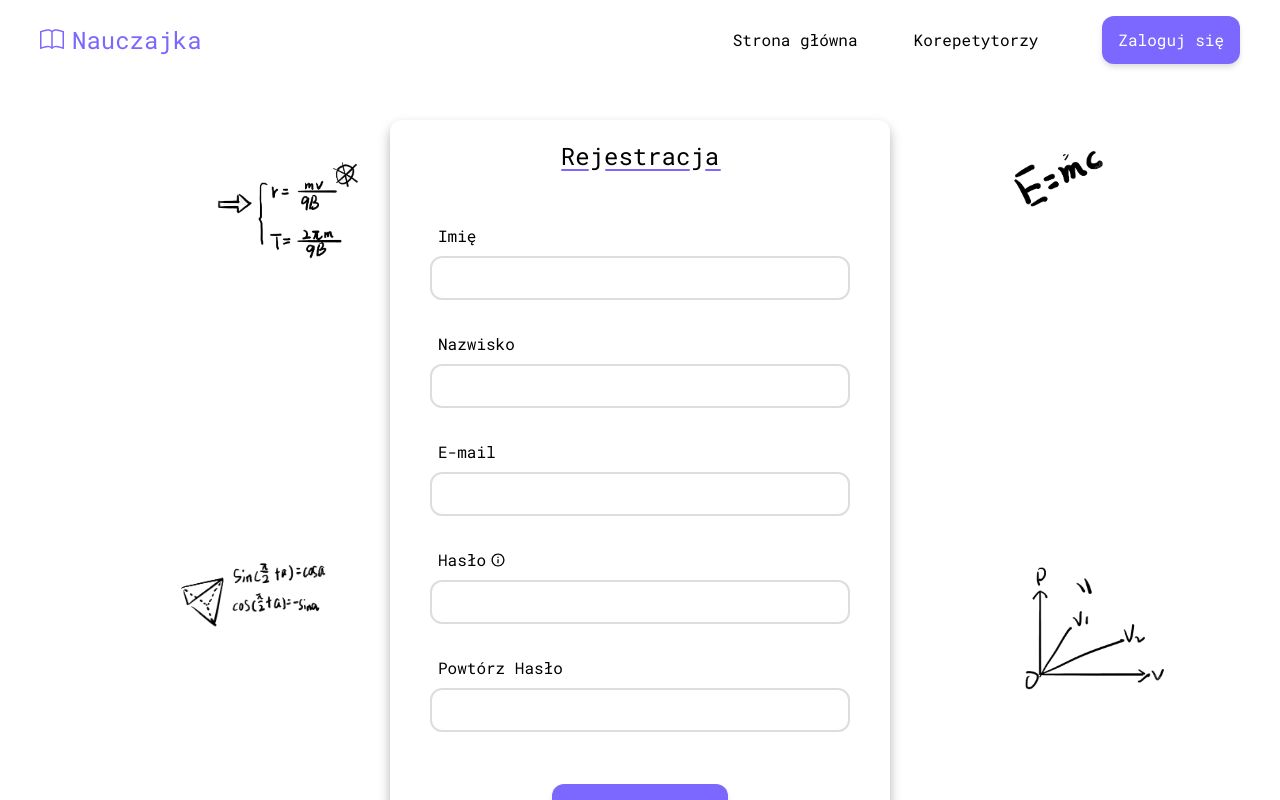
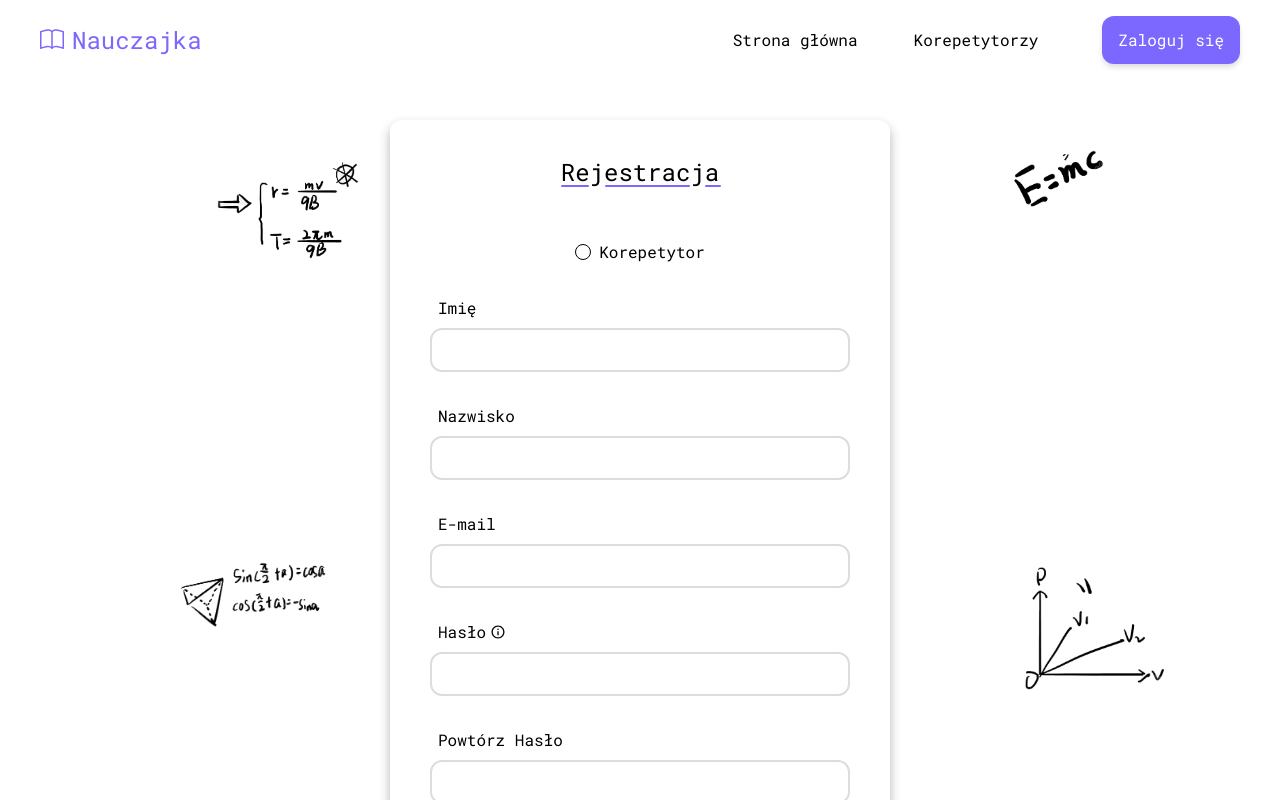
Before and after one commit to ProOnDesk/nauczajka-front-react, a React (Vite) app: page /register in a window 1280 px wide. Built offline with nearby package versions, Linux system fonts and the light colour scheme.

Commit message:
radioInput styling

```diff
--- /dev/null
+++ b/src/features/Auth/SelectInput.jsx
@@ -0,0 +1,13 @@
+function SelectInput({ register, label, onChange, checked, error }) {
+	return (
+		<div>
+			<label className='flex gap-2 items-center'>
+				<input type='radio' name='role' />
+				Korepetytor
+			</label>
+			{error && <p>erorr</p>}
+		</div>
+	);
+}
+
+export default SelectInput;
--- a/src/features/Auth/TextInput.jsx
+++ b/src/features/Auth/TextInput.jsx
@@ -21,7 +21,7 @@ function TextInput({
 							<span className='text-md hover:text-gray hover:cursor-help'>
 								<IoMdInformationCircleOutline />
 							</span>
-							<p className='text-center group-hover:block opacity-0 group-hover:opacity-100 transition-all hidden absolute left-4 top-4 w-40 sm400:w-60 z-10 shadow-myShadow rounded-md p-4 text-[12px] bg-white'>
+							<p className='text-center hidden group-hover:block absolute left-4 top-4 w-40 sm400:w-60 z-10 shadow-myShadow rounded-md p-4 text-[12px] bg-white'>
 								{info}
 							</p>
 						</div>
--- a/src/index.css
+++ b/src/index.css
@@ -21,3 +21,38 @@ body {
 .bodyOverflowHidden {
 	overflow: hidden;
 }
+
+input[type='radio'] {
+	-webkit-appearance: none;
+	appearance: none;
+	background-color: transparent;
+	margin: 0;
+	width: 1rem;
+	height: 1rem;
+	border: 0.1rem solid black;
+	border-radius: 50%;
+	display: grid;
+	place-content: center;
+}
+
+input[type='radio']:checked {
+	border-color: #7c67ff;
+}
+
+input[type='radio']::before {
+	content: '';
+	width: 0.5em;
+	height: 0.5em;
+	border-radius: 50%;
+	transform: scale(0);
+	transition: 300ms transform ease-in-out;
+	box-shadow: inset 1em 1em #7c67ff;
+}
+
+input[type='radio']:checked::before {
+	transform: scale(1);
+}
+
+input[type='radio']:focus {
+	border-color: #7c67ff;
+}
--- a/src/pages/LoginPage.jsx
+++ b/src/pages/LoginPage.jsx
@@ -27,9 +27,9 @@ function LoginPage() {
 				onSubmit={handleSubmit(onSubmit)}
 				className='relative flex justify-center items-center md:py-10 '
 			>
-				<div className='sm:w-[400px] md:w-[500px] w-5/6 sm400:w-2/3 sm:px-10 pb-6 pt-5 bg-white sm:shadow-lg shadow-shadowBlack rounded-xl gap-8 flex flex-col items-center'>
+				<div className='sm:w-[400px] md:w-[500px] w-5/6 sm400:w-2/3 sm:px-10 pb-6 pt-5 bg-white sm:shadow-myShadow shadow-shadowBlack rounded-xl gap-8 flex flex-col items-center'>
 					<div className='relative'>
-						<p className='pb-5 text-2xl'>Logowanie</p>
+						<p className='pb-5 text-2xl mt-4'>Logowanie</p>
 						<div className='absolute bottom-[21px] left-0 w-[28px] h-[2px] bg-mainPurple rounded-full'></div>
 						<div className='absolute bottom-[21px] left-11 w-[86px] h-[2px] bg-mainPurple rounded-full'></div>
 					</div>
--- a/src/pages/RegisterPage.jsx
+++ b/src/pages/RegisterPage.jsx
@@ -9,6 +9,7 @@ import {
 } from '../utils/isInputCorrect';
 
 import Button from '../ui/Inputs/Button';
+import SelectInput from '../features/Auth/SelectInput';
 
 function RegisterPage() {
 	const width = useUserWidth();
@@ -32,11 +33,13 @@ function RegisterPage() {
 			>
 				<div className='sm:w-[400px] md:w-[500px] px-0 w-5/6 sm400:w-2/3 sm:px-10 pb-10 pt-5 bg-white sm:shadow-myShadow shadow-shadowBlack rounded-xl gap-8 flex flex-col items-center'>
 					<div className='relative'>
-						<p className='pb-5 text-2xl'>Rejestracja</p>
+						<p className='pb-5 text-2xl mt-4'>Rejestracja</p>
 						<div className='absolute bottom-[21.5px] left-0 w-[28px] h-[2px] bg-mainPurple rounded-full'></div>
 						<div className='absolute bottom-[21.5px] left-11 w-[85px] h-[2px] bg-mainPurple rounded-full'></div>
 						<div className='absolute bottom-[21.5px] left-36 w-[16px] h-[2px] bg-mainPurple rounded-full'></div>
 					</div>
+
+					<SelectInput register={register} />
 
 					<TextInput
 						register={register}
@@ -71,7 +74,7 @@ function RegisterPage() {
 						type={'password'}
 						validateFunction={() => validatePassword(getValues().password)}
 						info={
-							'Hasło powinno składać sie z conajmniej 8 liter, 1 cyfry, 1 znaku specjalnego'
+							'Hasło powinno składać sie z conajmniej 8 znaków (mała litery, duża litera, cyfra, znak specjalny)'
 						}
 					/>
 
--- a/src/utils/isInputCorrect.js
+++ b/src/utils/isInputCorrect.js
@@ -1,7 +1,7 @@
 export function validatePassword(password) {
 	const passwordRegex =
 		/^(?=.*\d)(?=.*[a-z])(?=.*[A-Z])(?=.*[@$!%*?&])[A-Za-z\d@$!%*?&]{8,}$/;
-	if (!passwordRegex.test(password)) return 'Słabe hasło (8 znaków)';
+	if (!passwordRegex.test(password)) return 'Słabe Hasło';
 	else return true;
 }
 
```
